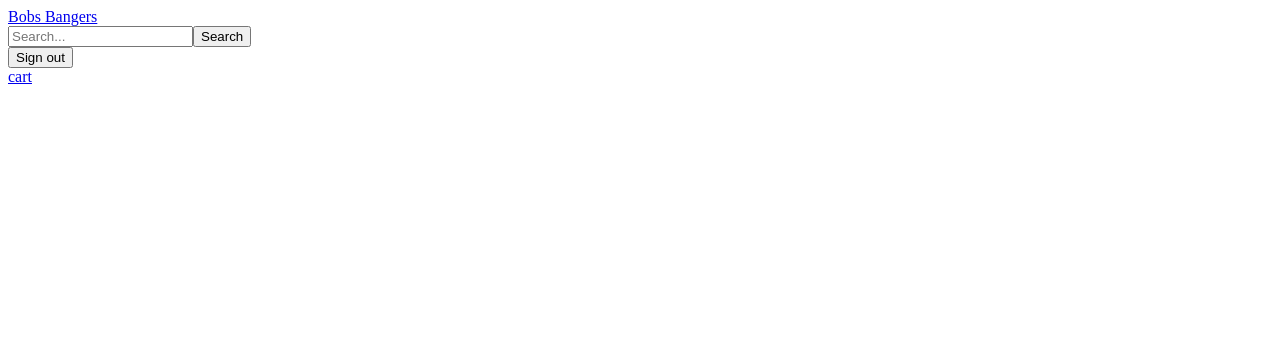
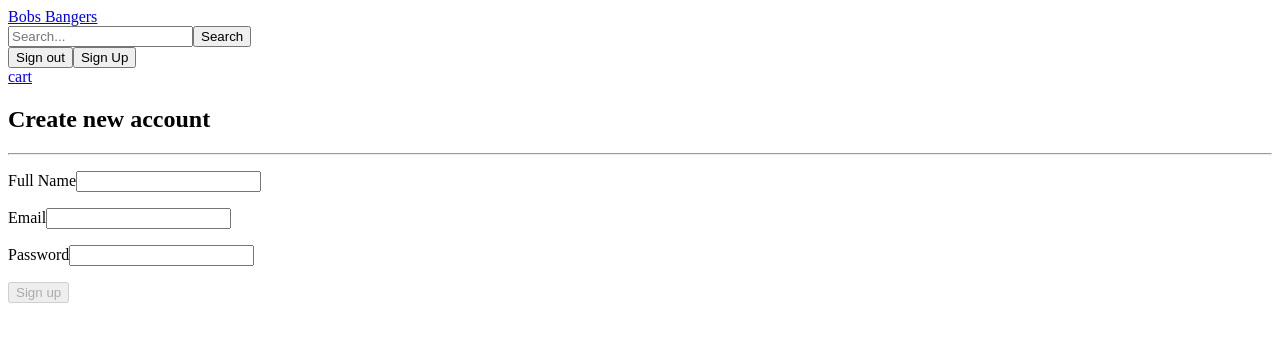
Before and after one commit to pkekkonen/music-webstore, a React (Vite) app: page /signup in a window 1280 px wide. Shown: the top 342 px of the page. Built offline with nearby package versions, Linux system fonts and the light colour scheme.

Commit message:
implemented signup component and functionality

```diff
--- a/src/components/Body.jsx
+++ b/src/components/Body.jsx
@@ -1,6 +1,7 @@
 import ProductBrowse from "./ProductBrowse";
 import { Route, Routes } from "react-router-dom";
 import ViewProduct from "./ViewProduct";
+import SignUp from "./SignUp";
 
 function Body() {
   return (
@@ -8,6 +9,7 @@ function Body() {
       <Routes>
         <Route path="/" element={<ProductBrowse />} />
         <Route path="/products/:id" element={<ViewProduct />} />
+        <Route path="/signup" element={<SignUp />} />
       </Routes>
     </>
   );
--- a/src/components/HeaderIcons.jsx
+++ b/src/components/HeaderIcons.jsx
@@ -1,6 +1,7 @@
-import { Link } from "react-router-dom";
+import { Link, useNavigate } from "react-router-dom";
 
 function HeaderIcons() {
+const navigate = useNavigate()
   function onSignOut(){
     console.log('signOut')
   }
@@ -8,6 +9,7 @@ function HeaderIcons() {
     <>
       <div>
         <button onClick={onSignOut}>Sign out</button>
+        <button onClick={()=>{navigate("/signup")}}>Sign Up</button>
         <Link to="/cart">
           <div>cart</div>
         </Link>
--- a/src/components/ProductFilters.jsx
+++ b/src/components/ProductFilters.jsx
@@ -41,28 +41,28 @@ function ProductFilters() {
           <div>
             <strong>Artist</strong>
             {[...artists].map((a) => (
-              <>
+              <div key={a}>
                 <div>{a}</div>
-                <input key={a} type="checkbox" title={a} name={a}></input>
-              </>
+                <input type="checkbox" title={a} name={a}></input>
+              </div>
             ))}
           </div>
           <div>
             <strong>Genre</strong>
             {[...genres].map((g) => (
-              <>
+              <div key={g}>
                 <div>{g}</div>
-                <input key={g} type="checkbox" title={g} name={g}></input>
-              </>
+                <input type="checkbox" title={g} name={g}></input>
+              </div>
             ))}
           </div>
           <div>
             <strong>Record Company</strong>
             {[...companies].map((c) => (
-              <>
+              <div key={c}>
                 <div>{c}</div>
-                <input key={c} type="checkbox" title={c} name={c}></input>
-              </>
+                <input type="checkbox" title={c} name={c}></input>
+              </div>
             ))}
           </div>
         </div>
--- /dev/null
+++ b/src/components/SignUp.jsx
@@ -0,0 +1,48 @@
+import { useContext, useState } from "react";
+import { UserContext } from "./Store";
+
+function SignUp() {
+  const userContext = useContext(UserContext);
+  const { createUser } = userContext;
+  const [user, setUser] = useState({ name: "", email: "", password: "" });
+
+  function onChange(event) {
+    const name = event.target.name;
+    const value = event.target.value;
+    setUser({ ...user, [name]: value });
+  }
+  function isValid() {
+    return Object.values(user).every((value) => value.trim() !== "");
+  }
+
+  function onSubmit() {
+    createUser(user);
+  }
+  return (
+    <>
+      <div>
+        <h2>Create new account</h2>
+        <hr />
+        <p>
+          <span>Full Name</span>
+          <input name="name" value={user.name} onChange={onChange}></input>
+        </p>
+        <p>
+          <span>Email</span>
+          <input name="email" value={user.email} onChange={onChange}></input>
+        </p>
+        <p>
+          <span>Password</span>
+          <input
+            name="password"
+            value={user.password}
+            onChange={onChange}
+          ></input>
+        </p>
+
+        <button onClick={onSubmit} disabled={!isValid()} >Sign up</button>
+      </div>
+    </>
+  );
+}
+export default SignUp;
--- a/src/components/Store.jsx
+++ b/src/components/Store.jsx
@@ -3,6 +3,7 @@ import Header from "./Header";
 import Body from "./Body";
 import dummyUsers from "../../dummy-data/users";
 import dummyProducts from "../../dummy-data/products";
+import { useNavigate } from "react-router-dom";
 
 const UserContext = createContext();
 const ProductContext = createContext();
@@ -16,6 +17,13 @@ function Store() {
   const [cart, setCart] = useState([]);
   const [search, setSearch] = useState("");
   const [filters, setFilters]= useState([]);
+  const navigate = useNavigate()
+
+function createUser(user){
+  console.log(user)
+  navigate("/")
+}
+
 
 function onSetFilters(newFilters)
 {setFilters(newFilters)}
@@ -62,7 +70,7 @@ function onSetFilters(newFilters)
   }, [cart]);
   return (
     <>
-      <UserContext.Provider value={{ user }}>
+      <UserContext.Provider value={{ user, createUser }}>
         <CartContext.Provider value={{ cart, addToCart }}>
           <ProductContext.Provider value={{ products }}>
             <SearchContext.Provider value={{ search, onSearch }}>
```
